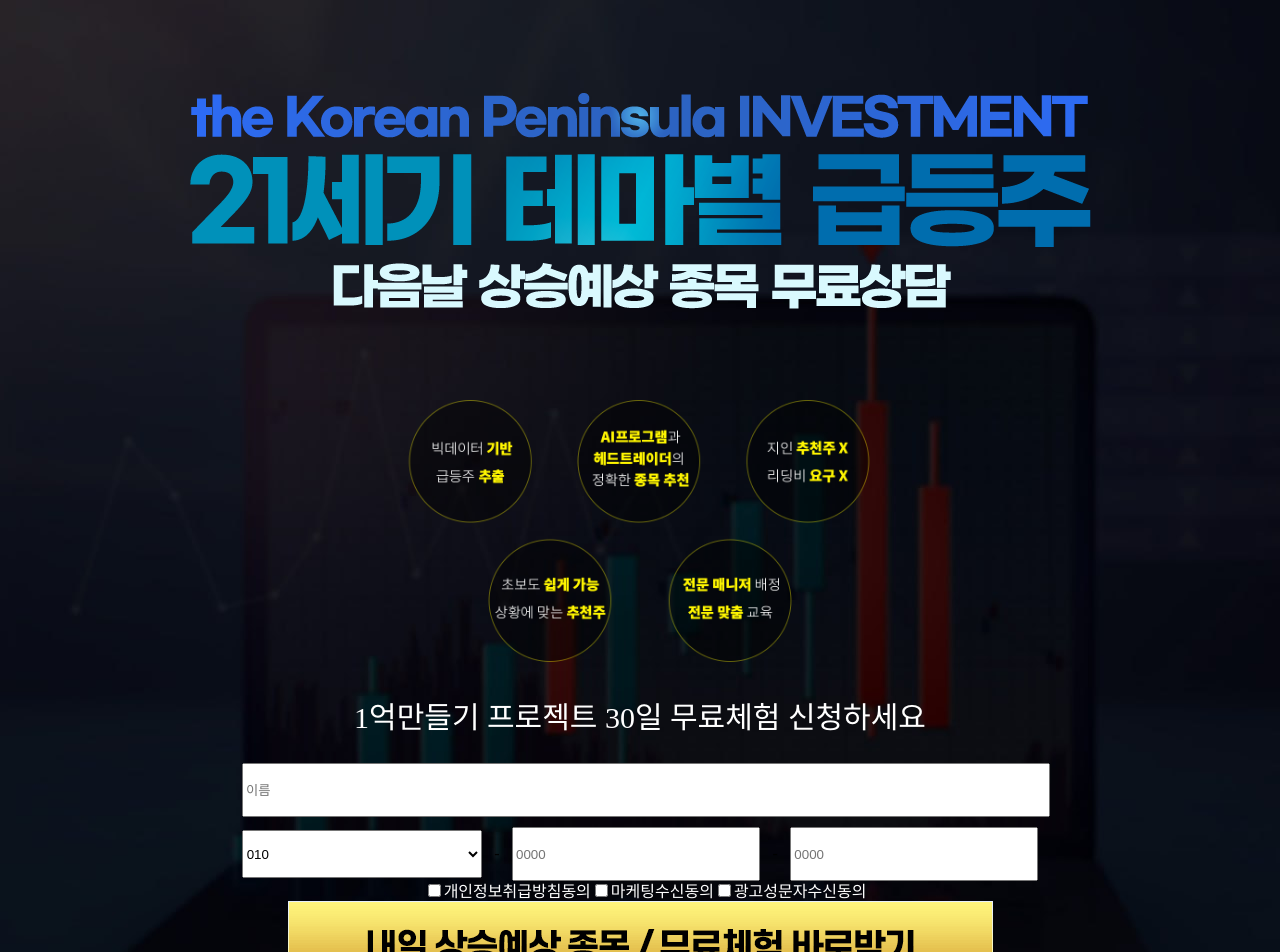
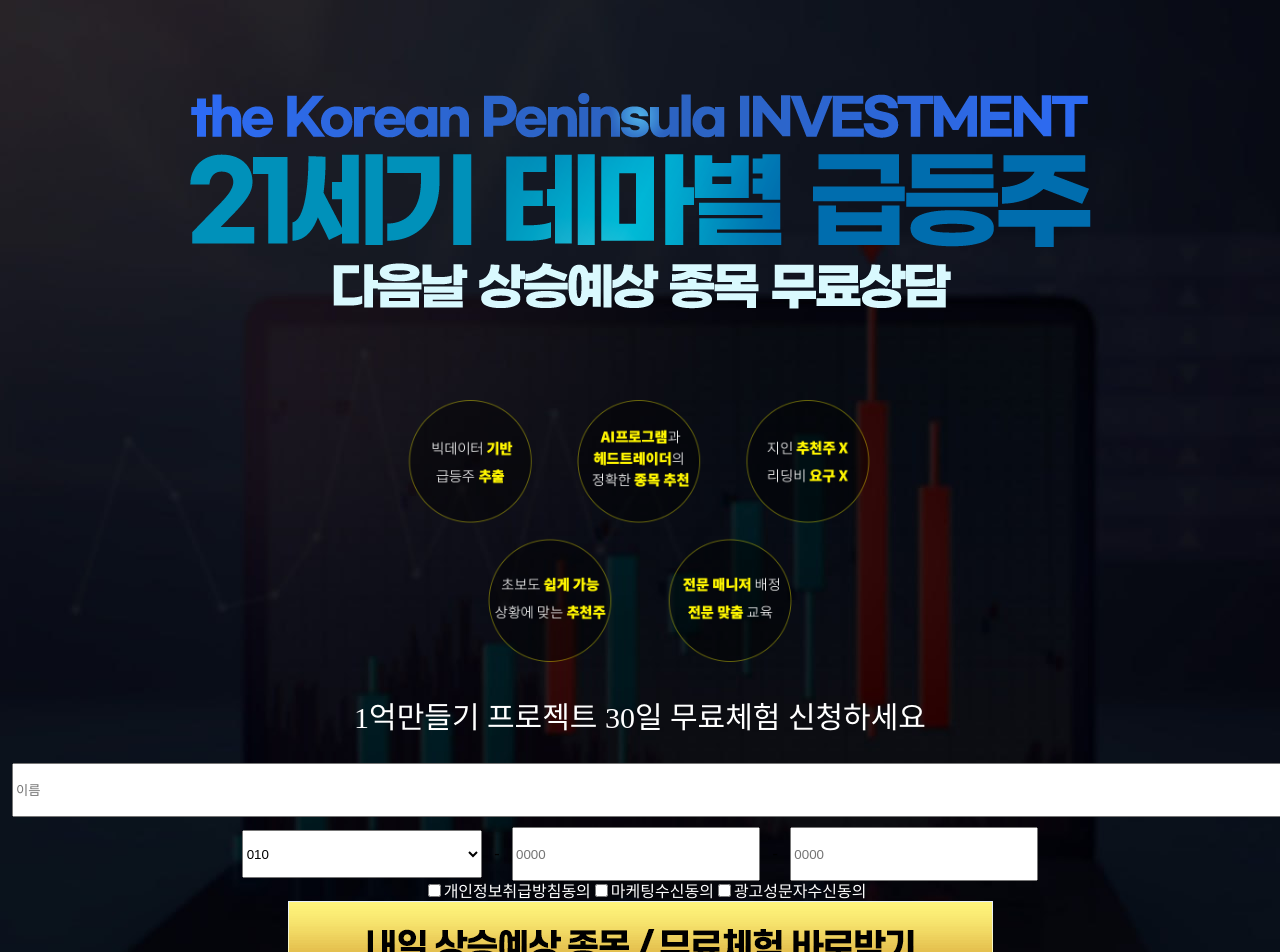
Before and after one commit to euntti/newstest, a React (Create React App) app: page / in a window 1280 px wide. Shown: the top 952 px of the page. Built offline with nearby package versions, Linux system fonts and the light colour scheme; no server answers.

Commit message:
이름창 변경

```diff
--- a/src/App.css
+++ b/src/App.css
@@ -142,7 +142,7 @@ table {
   margin-left: 20px;
 }
 .username {
-  width: 800px;
+  width: 7200px;
   height: 48px;
   margin-left: 12px;
   margin-bottom: 10px;
```
